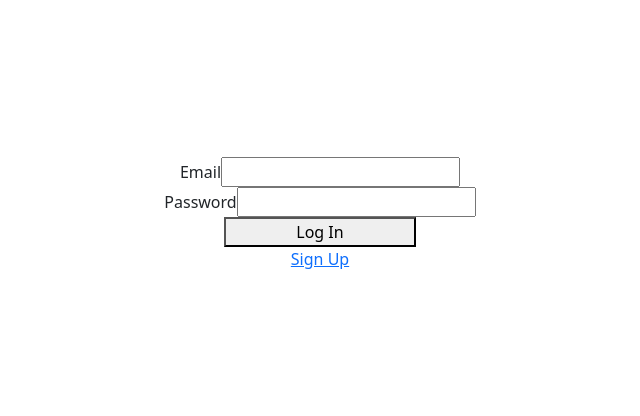
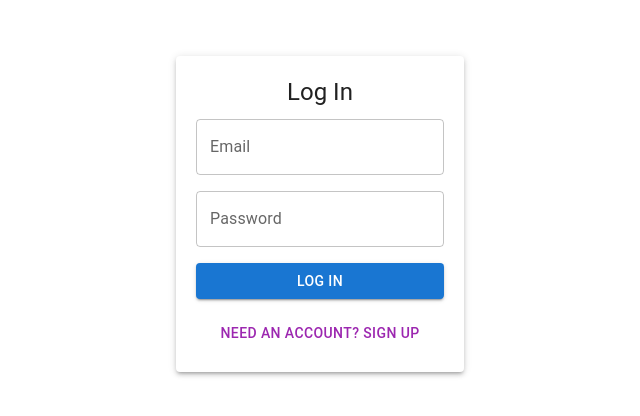
Before and after one commit to Sultanomar0013/Document, a React (Vite) app in the folder frontend/: page / in a window 1280 px wide. Shown: the part 186-602 px from the top of the page, without its empty margins (320-960 px from the left). Built offline with nearby package versions, Linux system fonts and the light colour scheme; no server answers.

Commit message:
project setup

```diff
--- a/frontend/src/App.jsx
+++ b/frontend/src/App.jsx
@@ -1,7 +1,7 @@
 import React from 'react';
 import 'bootstrap/dist/css/bootstrap.min.css';
 import { BrowserRouter as Router, Route, Routes, Link } from 'react-router-dom';
-import LogIn from './pages/LogIn';
+import LogIn from './pages/login';
 import Home from './pages/home';
 
 function App() {
--- a/frontend/src/pages/login.jsx
+++ b/frontend/src/pages/login.jsx
@@ -1,6 +1,7 @@
-import React, { useEffect,useState } from 'react';
+import React, { useEffect, useState } from 'react';
 import io from 'socket.io-client';
 import { useNavigate } from 'react-router-dom';
+import { Grid, TextField, Button, Typography, Paper } from '@mui/material';
 
 
 
@@ -102,67 +103,98 @@ function LogIn() {
 
 
     return (
-        <div style={{ width:'100%',height:'100vh',display: 'flex', justifyContent: 'center', flexDirection: 'column',alignItems:'center' }}>
+        <Grid container justifyContent="center" alignItems="center" style={{ minHeight: '100vh', padding: '20px' }}>
+            <Grid item xs={12} sm={8} md={4} >
+                <Paper elevation={3} sx={{ display: 'flex', flexDirection: 'column', padding: '20px' }}>
                     {error && <div style={{ color: 'red' }}>{error}</div>}
-            {showSignUp ? (
-                <div style={{  width:'50%',height:'30%',display: 'flex', justifyContent: 'center', flexDirection: 'column',alignItems:'center' }}>
-                    <div>
-                        <label>Email</label>
-                        <input
-                            type="text"
+                    <Typography variant="h5" align="center">
+                        {showSignUp ? 'Sign Up' : 'Log In'}
+                    </Typography>
+                    <Grid container spacing={2}  sx={{ display: 'flex', flexDirection: 'column', marginTop: '10px'  }}>
+                        {showSignUp && (
+                            <>
+                                <Grid item xs={12}>
+                                    <TextField
+                                        fullWidth
+                                        label="Email"
+                                        type="email"
                                         value={email}
                                         onChange={(e) => setEmail(e.target.value)}
                                         required
+                                        variant="outlined"
                                     />
-                    </div>
-                    <div>
-                        <label>User Name</label>
-                        <input
-                            type="text"
+                                </Grid>
+                                <Grid item xs={12}>
+                                    <TextField
+                                        fullWidth
+                                        label="User Name"
                                         value={userName}
                                         onChange={(e) => setUserName(e.target.value)}
                                         required
+                                        variant="outlined"
                                     />
-                    </div>
-                    <div>
-                        <label>Password</label>
-                        <input
+                                </Grid>
+                                <Grid item xs={12}>
+                                    <TextField
+                                        fullWidth
+                                        label="Password"
                                         type="password"
                                         value={password}
                                         onChange={(e) => setPassword(e.target.value)}
                                         required
+                                        variant="outlined"
                                     />
-                    </div>
-                    <button style={{ width:'30%',}} onClick={handleSignUp} disabled={loading}>
-                        {loading ? 'Signing Up...' : 'Sign Up'}
-                    </button>
-                    <a href="#" onClick={() => setShowSignUp(false)}>Log In</a>
-                </div>
-            ) : (
-                <div style={{ width:'50%',height:'30%',display: 'flex', justifyContent: 'center', flexDirection: 'column',alignItems:'center' }}>
-                    <div>
-                        <label>Email</label>
-                        <input
-                            type="text"
+                                </Grid>
+                            </>
+                        )}
+                        {!showSignUp && (
+                            <>
+                                <Grid item xs={12}>
+                                    <TextField
+                                        fullWidth
+                                        label="Email"
+                                        type="email"
                                         value={email}
                                         onChange={(e) => setEmail(e.target.value)}
                                     />
-                    </div>
-                    <div>
-                        <label>Password</label>
-                        <input
+                                </Grid>
+                                <Grid item xs={12}>
+                                    <TextField
+                                        fullWidth
+                                        label="Password"
                                         type="password"
                                         value={password}
                                         onChange={(e) => setPassword(e.target.value)}
                                     />
-                    </div>
-                    <button style={{ width:'30%',}} onClick={handleLogin} disabled={loading}>
-                        {loading ? 'Logging In...' : 'Log In'}
-                    </button>
-                    <a href="#" onClick={() => setShowSignUp(true)}>Sign Up</a>
-                </div>
+                                </Grid>
+                            </>
                         )}
-        </div>
+                        <Grid item xs={12}>
+                            <Button
+                                variant="contained"
+                                color="primary"
+                                onClick={showSignUp ? handleSignUp : handleLogin}
+                                disabled={loading}
+                                fullWidth
+                            >
+                                {loading
+                                    ? (showSignUp ? 'Signing Up...' : 'Logging In...')
+                                    : (showSignUp ? 'Sign Up' : 'Log In')}
+                            </Button>
+                        </Grid>
+                        <Grid item xs={12}>
+                            <Button
+                                color="secondary"
+                                onClick={() => setShowSignUp(!showSignUp)}
+                                fullWidth
+                            >
+                                {showSignUp ? 'Already have an account? Log In' : 'Need an account? Sign Up'}
+                            </Button>
+                        </Grid>
+                    </Grid>
+                </Paper>
+            </Grid>
+        </Grid>
     );
 }
 
```
Also changed, not shown: frontend/package.json (+7 -1 lines), 2 other files (tests, documents, lock files or other folders). Lines whose indentation alone changed are shown as unchanged.
